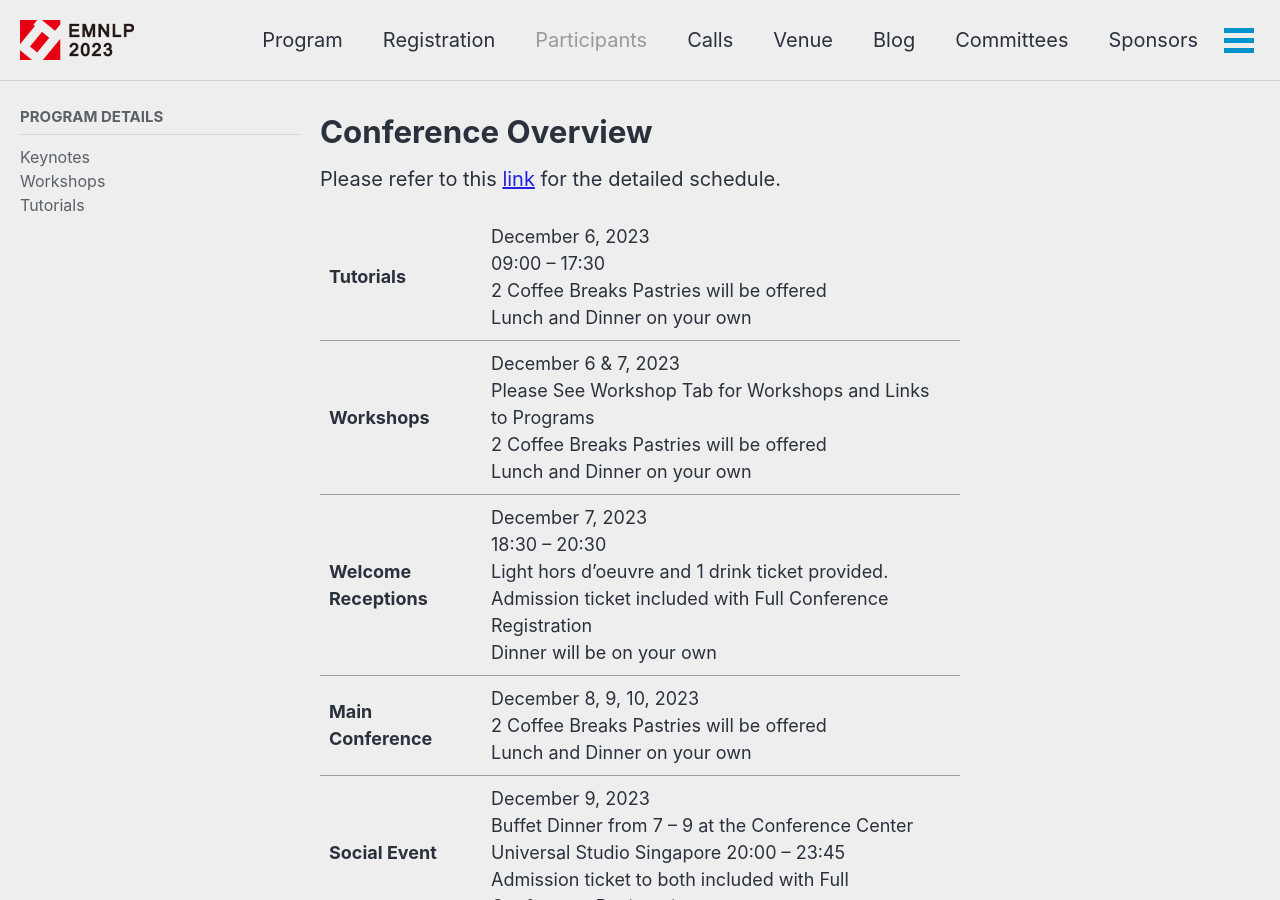
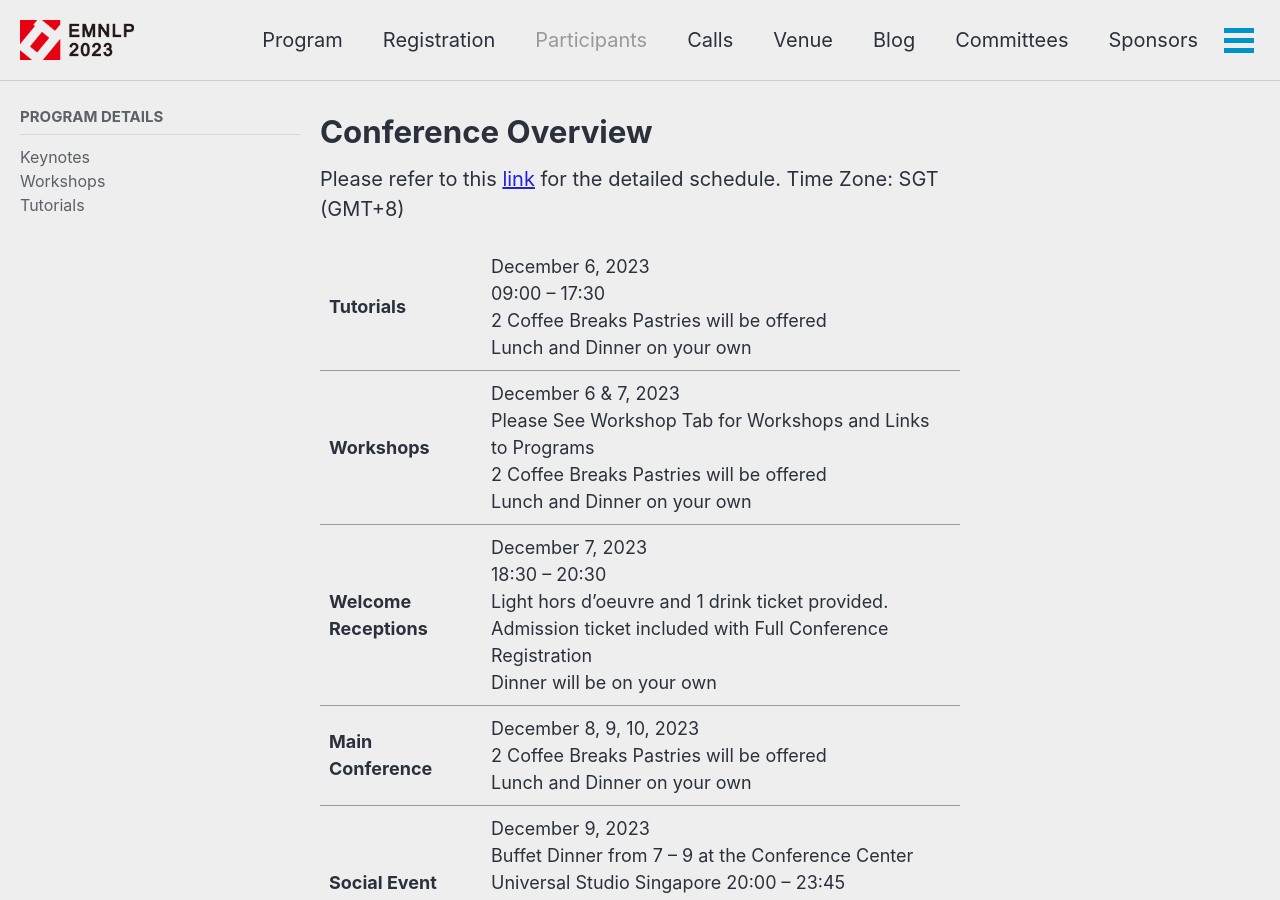
Before and after one commit to acl-org/emnlp-2023, a Jekyll site: the page built from _pages/program/program.md, in a window 1280 px wide and 900 px high. Built offline with Jekyll 4.4.1, drawn with Linux system fonts in a browser that asks for light colours; cached includes are drawn as plain includes; nearby versions of some CDN libraries.

Commit message:
Update program.md

```diff
--- a/_pages/program/program.md
+++ b/_pages/program/program.md
@@ -9,7 +9,7 @@
 ---
 
 
-Please refer to this [link](https://docs.google.com/spreadsheets/d/1CB9fsADV_U2Dce6Pe47AT-OlmyTOXkEmYqEqt8RMH5c/edit#gid=1086044152)  for the detailed schedule.
+Please refer to this [link](https://docs.google.com/spreadsheets/d/1CB9fsADV_U2Dce6Pe47AT-OlmyTOXkEmYqEqt8RMH5c/edit#gid=1086044152)  for the detailed schedule.  Time Zone: SGT (GMT+8)
 
 
 <style>
```
